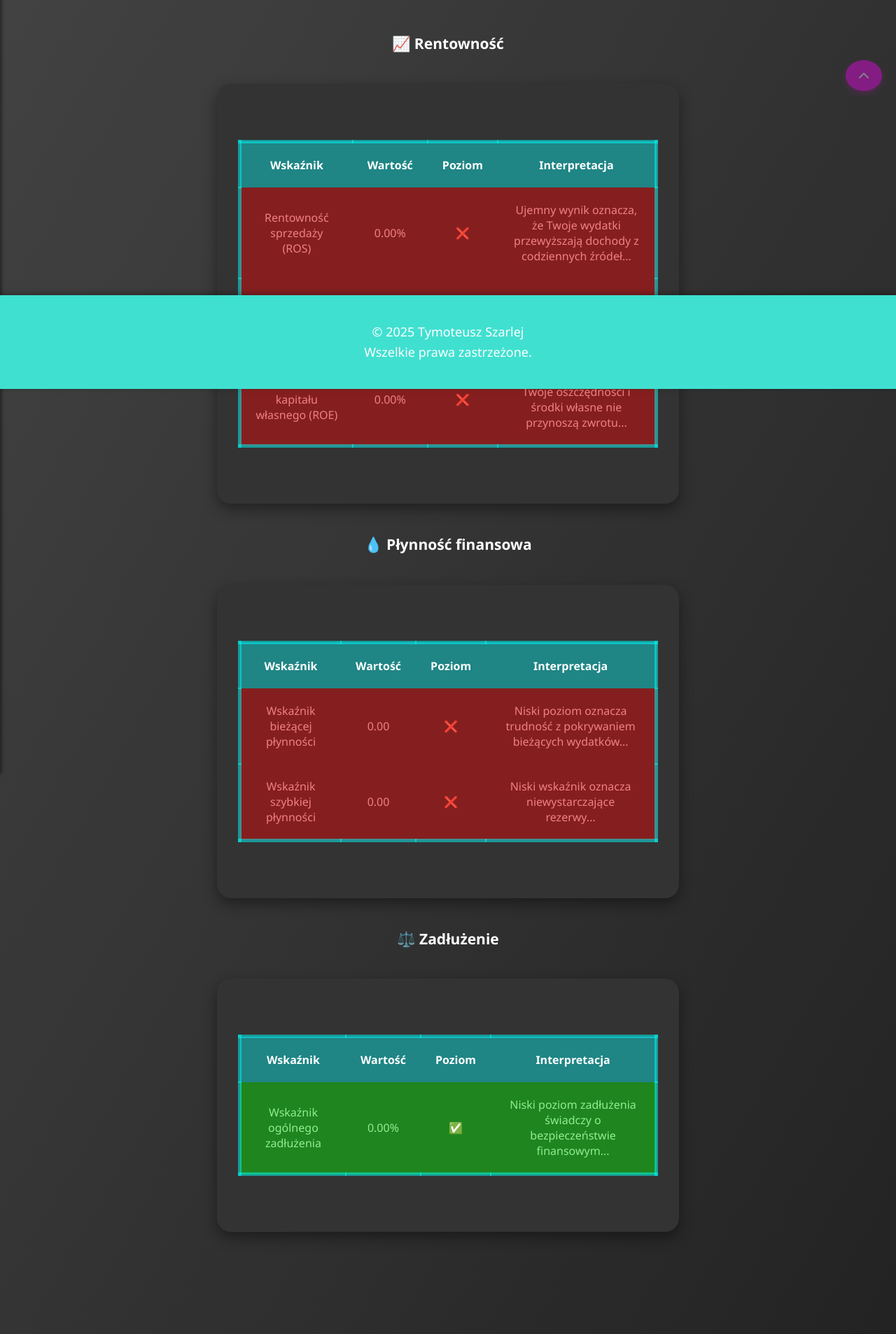
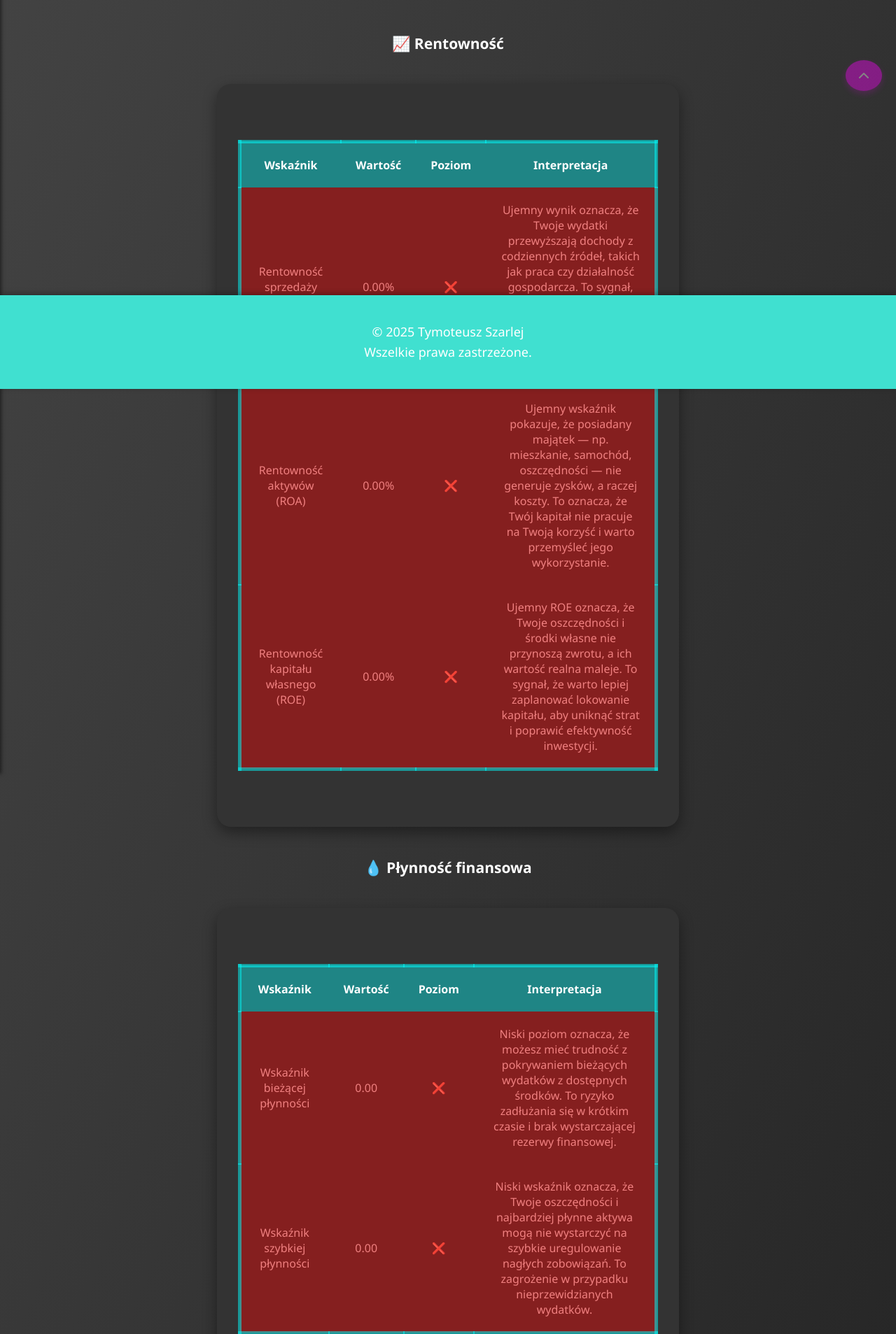
Before and after one commit to TymoteuszSzarlej/Tacc, a Django app: page /accountancy/analysis/ in a window 1280 px wide. Shown: the part 244-2151 px from the top of the page at 70% size. Run offline with Django 5.2, Linux system fonts and the light colour scheme; the visitor is signed in with stand-in values (Sample User, id 1).

Commit message:
ulepszono szablon anal,izy

```diff
--- a/Tacc/templates/Accountancy/analysis/financial_analysis.html.jinja
+++ b/Tacc/templates/Accountancy/analysis/financial_analysis.html.jinja
@@ -22,9 +22,9 @@
                     <td>{% if ros > 0 %} ✅ {% else %} ❌ {% endif %}</td>
                     <td>
                         {% if ros <= 0 %}
-                            Ujemny wynik oznacza, że Twoje wydatki przewyższają dochody z codziennych źródeł...
+                            Ujemny wynik oznacza, że Twoje wydatki przewyższają dochody z codziennych źródeł, takich jak praca czy działalność gospodarcza. To sygnał, że budżet domowy nie bilansuje się i konieczne są ograniczenia kosztów lub zwiększenie przychodów.
                         {% else %}
-                            Dodatnia rentowność pokazuje, że po opłaceniu wszystkich codziennych wydatków...
+                            Dodatnia rentowność pokazuje, że po opłaceniu wszystkich codziennych wydatków zostają środki na oszczędności lub inwestycje. To świadczy o zdrowym zarządzaniu finansami osobistymi i dobrej kontroli kosztów.
                         {% endif %}
                     </td>
                 </tr>
@@ -34,9 +34,9 @@
                     <td>{% if roa > 0 %} ✅ {% else %} ❌ {% endif %}</td>
                     <td>
                         {% if roa <= 0 %}
-                            Ujemny wskaźnik pokazuje, że posiadany majątek...
+                            Ujemny wskaźnik pokazuje, że posiadany majątek — np. mieszkanie, samochód, oszczędności — nie generuje zysków, a raczej koszty. To oznacza, że Twój kapitał nie pracuje na Twoją korzyść i warto przemyśleć jego wykorzystanie.
                         {% else %}
-                            Dodatni wynik oznacza, że majątek osobisty jest wykorzystywany efektywnie...
+                            Dodatni wynik oznacza, że majątek osobisty jest wykorzystywany efektywnie. Zyski z wynajmu, lokat, inwestycji giełdowych czy działalności dodatkowej zwiększają Twoje bezpieczeństwo finansowe.
                         {% endif %}
                     </td>
                 </tr>
@@ -46,9 +46,9 @@
                     <td>{% if roe > 0 %} ✅ {% else %} ❌ {% endif %}</td>
                     <td>
                         {% if roe <= 0 %}
-                            Ujemny ROE oznacza, że Twoje oszczędności i środki własne nie przynoszą zwrotu...
+                            Ujemny ROE oznacza, że Twoje oszczędności i środki własne nie przynoszą zwrotu, a ich wartość realna maleje. To sygnał, że warto lepiej zaplanować lokowanie kapitału, aby uniknąć strat i poprawić efektywność inwestycji.
                         {% else %}
-                            Dodatni wskaźnik oznacza, że środki własne generują zyski...
+                            Dodatni wskaźnik oznacza, że środki własne — np. oszczędności, lokaty czy inwestycje — generują zyski. Dzięki temu Twój majątek rośnie, a Ty masz większe możliwości budowania stabilności i poduszki finansowej.
                         {% endif %}
                     </td>
                 </tr>
@@ -74,11 +74,11 @@
                     <td>{% if current_ratio >= 1.2 and current_ratio <= 2.0 %} ✅ {% else %} ❌ {% endif %}</td>
                     <td>
                         {% if current_ratio < 1.2 %}
-                            Niski poziom oznacza trudność z pokrywaniem bieżących wydatków...
+                            Niski poziom oznacza, że możesz mieć trudność z pokrywaniem bieżących wydatków z dostępnych środków. To ryzyko zadłużania się w krótkim czasie i brak wystarczającej rezerwy finansowej.
                         {% elif current_ratio > 2.0 %}
-                            Zbyt wysoki poziom wskazuje na nadmiar gotówki...
+                            Zbyt wysoki poziom wskazuje, że trzymasz za dużo środków w gotówce lub łatwo dostępnych aktywach. Może to oznaczać, że Twoje pieniądze nie pracują i tracą wartość np. przez inflację.
                         {% else %}
-                            Optymalny wynik oznacza zdrową równowagę...
+                            Optymalny wynik oznacza zdrową równowagę między wydatkami a rezerwami. Masz wystarczające środki na bieżące potrzeby, ale jednocześnie nie marnujesz potencjału swoich pieniędzy.
                         {% endif %}
                     </td>
                 </tr>
@@ -88,11 +88,11 @@
                     <td>{% if quick_ratio >= 1.0 and quick_ratio <= 1.5 %} ✅ {% else %} ❌ {% endif %}</td>
                     <td>
                         {% if quick_ratio < 1.0 %}
-                            Niski wskaźnik oznacza niewystarczające rezerwy...
+                            Niski wskaźnik oznacza, że Twoje oszczędności i najbardziej płynne aktywa mogą nie wystarczyć na szybkie uregulowanie nagłych zobowiązań. To zagrożenie w przypadku nieprzewidzianych wydatków.
                         {% elif quick_ratio > 1.5 %}
-                            Wysoki wynik pokazuje duże rezerwy...
+                            Wysoki wynik pokazuje, że masz duże rezerwy w formie gotówki lub łatwo dostępnych środków. To bezpieczne, ale może oznaczać niewykorzystany potencjał do pomnażania oszczędności.
                         {% else %}
-                            Optymalny poziom oznacza kontrolę nad płynnymi środkami...
+                            Optymalny poziom oznacza, że masz pod kontrolą rezerwy płynnych środków. Jesteś przygotowany na nagłe wydatki, a jednocześnie nie marnujesz potencjału pieniędzy przez ich bierne przechowywanie.
                         {% endif %}
                     </td>
                 </tr>
@@ -118,9 +118,9 @@
                     <td>{% if debt_ratio < 60 %} ✅ {% else %} ❌ {% endif %}</td>
                     <td>
                         {% if debt_ratio >= 60 %}
-                            Wysoki poziom zadłużenia oznacza duże obciążenie kredytami...
+                            Wysoki poziom zadłużenia oznacza duże obciążenie kredytami i pożyczkami. Przy takim stanie istnieje ryzyko problemów z obsługą długu w razie utraty pracy, wzrostu stóp procentowych lub nieprzewidzianych wydatków.
                         {% else %}
-                            Niski poziom zadłużenia świadczy o bezpieczeństwie finansowym...
+                            Niski poziom zadłużenia świadczy o bezpieczeństwie finansowym. Większość Twoich wydatków pokrywasz z własnych środków, co daje niezależność i zmniejsza ryzyko związane z oprocentowaniem czy zmianą sytuacji gospodarczej.
                         {% endif %}
                     </td>
                 </tr>
```
Also changed, not shown: 1 other file.
